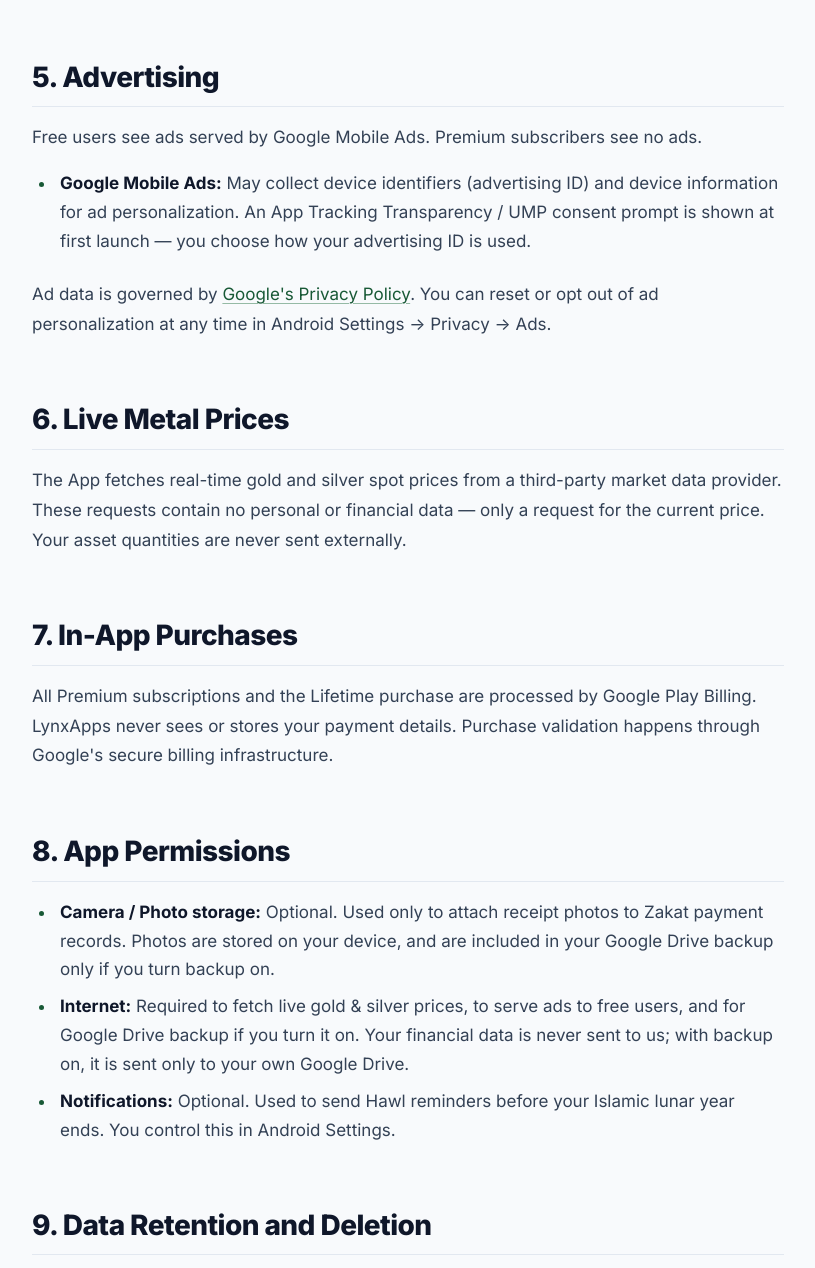
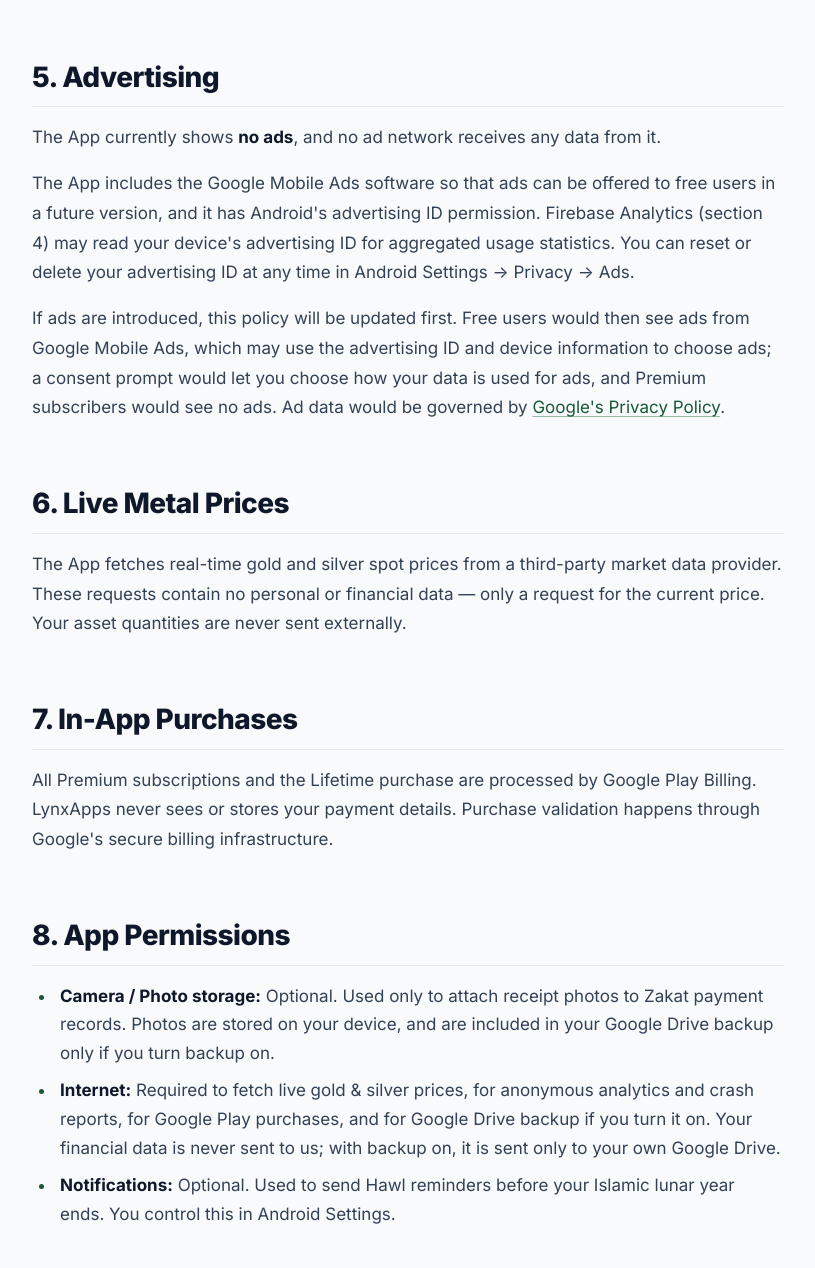
Before and after one commit to khsalman/khsalman.github.io, a plain HTML site: page zakatbook-android/privacy/index.html in a window 1280 px wide. Shown: the part 2524-3792 px from the top of the page, without its empty margins (232-1047 px from the left). Drawn offline with Linux system fonts and the light colour scheme.

Commit message:
Zakat Book Android privacy policy: ads are currently off
The App shows no ads today. Explain the included ads SDK and advertising ID
permission, and what would change if ads are introduced.

Co-Authored-By: Claude Opus 5.5 <noreply@anthropic.com>

```diff
--- a/zakatbook-android/privacy/index.html
+++ b/zakatbook-android/privacy/index.html
@@ -68,11 +68,9 @@
             <p>Firebase data is governed by <a href="https://policies.google.com/privacy" target="_blank" rel="noopener">Google's Privacy Policy</a>.</p>
 
             <h2>5. Advertising</h2>
-            <p>Free users see ads served by Google Mobile Ads. Premium subscribers see no ads.</p>
-            <ul>
-                <li><strong>Google Mobile Ads:</strong> May collect device identifiers (advertising ID) and device information for ad personalization. An App Tracking Transparency / UMP consent prompt is shown at first launch — you choose how your advertising ID is used.</li>
-            </ul>
-            <p>Ad data is governed by <a href="https://policies.google.com/privacy" target="_blank" rel="noopener">Google's Privacy Policy</a>. You can reset or opt out of ad personalization at any time in Android Settings &rarr; Privacy &rarr; Ads.</p>
+            <p>The App currently shows <strong>no ads</strong>, and no ad network receives any data from it.</p>
+            <p>The App includes the Google Mobile Ads software so that ads can be offered to free users in a future version, and it has Android's advertising ID permission. Firebase Analytics (section 4) may read your device's advertising ID for aggregated usage statistics. You can reset or delete your advertising ID at any time in Android Settings &rarr; Privacy &rarr; Ads.</p>
+            <p>If ads are introduced, this policy will be updated first. Free users would then see ads from Google Mobile Ads, which may use the advertising ID and device information to choose ads; a consent prompt would let you choose how your data is used for ads, and Premium subscribers would see no ads. Ad data would be governed by <a href="https://policies.google.com/privacy" target="_blank" rel="noopener">Google's Privacy Policy</a>.</p>
 
             <h2>6. Live Metal Prices</h2>
             <p>The App fetches real-time gold and silver spot prices from a third-party market data provider. These requests contain no personal or financial data — only a request for the current price. Your asset quantities are never sent externally.</p>
@@ -83,7 +81,7 @@
             <h2>8. App Permissions</h2>
             <ul>
                 <li><strong>Camera / Photo storage:</strong> Optional. Used only to attach receipt photos to Zakat payment records. Photos are stored on your device, and are included in your Google Drive backup only if you turn backup on.</li>
-                <li><strong>Internet:</strong> Required to fetch live gold &amp; silver prices, to serve ads to free users, and for Google Drive backup if you turn it on. Your financial data is never sent to us; with backup on, it is sent only to your own Google Drive.</li>
+                <li><strong>Internet:</strong> Required to fetch live gold &amp; silver prices, for anonymous analytics and crash reports, for Google Play purchases, and for Google Drive backup if you turn it on. Your financial data is never sent to us; with backup on, it is sent only to your own Google Drive.</li>
                 <li><strong>Notifications:</strong> Optional. Used to send Hawl reminders before your Islamic lunar year ends. You control this in Android Settings.</li>
             </ul>
 
@@ -106,7 +104,7 @@
                 <li><strong>Access:</strong> All your data is on your device and visible within the App at any time.</li>
                 <li><strong>Deletion:</strong> Delete records in the App or uninstall it, and delete your Google Drive backup in Settings &rarr; Google Drive backup.</li>
                 <li><strong>No data sale:</strong> We do not sell personal data.</li>
-                <li><strong>Ad opt-out:</strong> Manage ad personalization in Android Settings &rarr; Privacy &rarr; Ads, or through the in-app consent prompt.</li>
+                <li><strong>Advertising ID:</strong> Reset or delete it in Android Settings &rarr; Privacy &rarr; Ads.</li>
                 <li><strong>Analytics opt-out:</strong> Anonymous analytics are governed by Firebase; refer to Google's privacy controls.</li>
             </ul>
 
```
